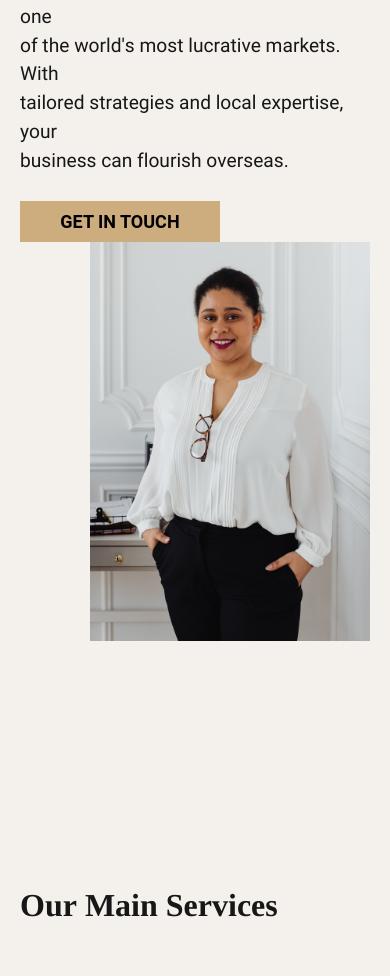
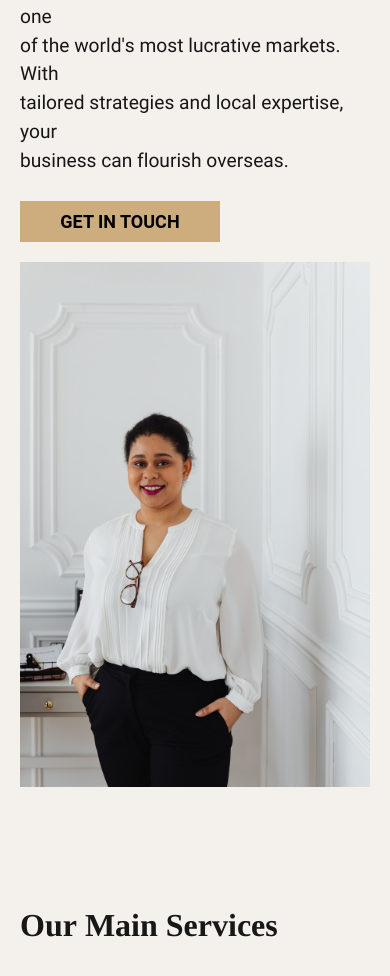
Before and after one commit to ShehzainHassan/Expando-Business, a Next.js app: page / in a window 390 px wide. Shown: the part 1224-2200 px from the top of the page. Built offline with nearby package versions, Linux system fonts and the light colour scheme.

Commit message:
Fixed about us image in mobile layout

```diff
--- a/src/components/aboutUs/aboutUs.module.css
+++ b/src/components/aboutUs/aboutUs.module.css
@@ -118,4 +118,8 @@
   .content {
     padding: 20px;
   }
+  .rightColumn img {
+    margin-top: 20px;
+    transform: unset;
+  }
 }
```
